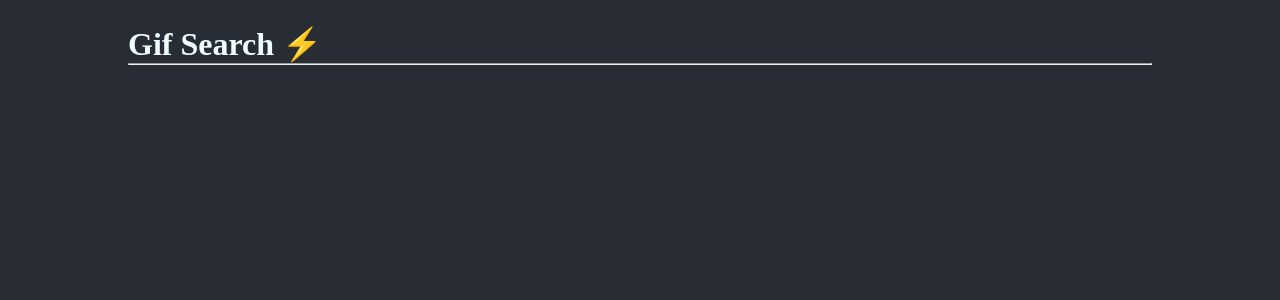
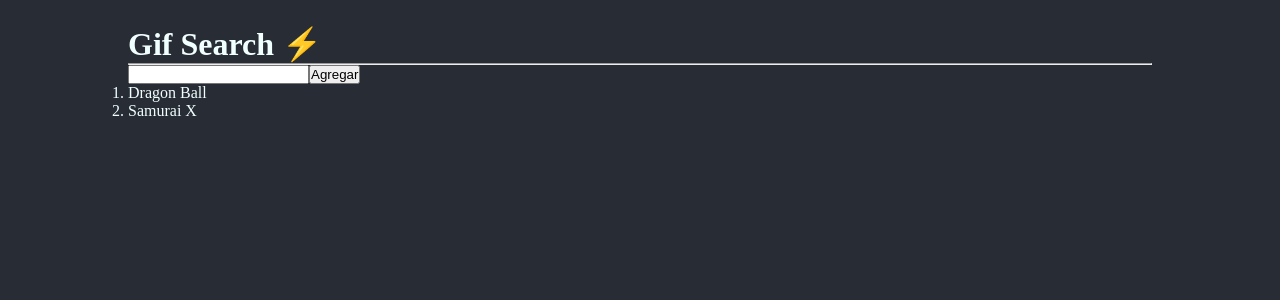
Before and after one commit to CristhianDaza/gif-search, a React (Create React App) app: page / in a window 1280 px wide. Shown: the top 300 px of the page. Built offline with nearby package versions, Linux system fonts and the light colour scheme.

Commit message:
Agregando Hounter a la lista

```diff
--- a/src/GifApp.jsx
+++ b/src/GifApp.jsx
@@ -1,10 +1,25 @@
-import React from 'react';
+import React, { useState } from 'react';
 
 const GifApp = () => {
+  // const categories = ['Dragon Ball', 'Samurai X']
+  const [categories, setCategories] = useState(['Dragon Ball', 'Samurai X'])
+  const handleAdd = () => {
+    setCategories(['Hunter', ...categories])
+  }
+
   return (
     <>
       <h1>Gif Search ⚡</h1>
       <hr/>
+      <input id="texto" type="text"/>
+      <button onClick={handleAdd}>Agregar</button>
+      <ol>
+        {
+          categories.map(categorie => {
+            return <li key={categorie}>{categorie}</li>
+          })
+        }
+      </ol>
     </>
   );
 }
```
Also changed, not shown: 1 other file (tests, documents, lock files or other folders).
